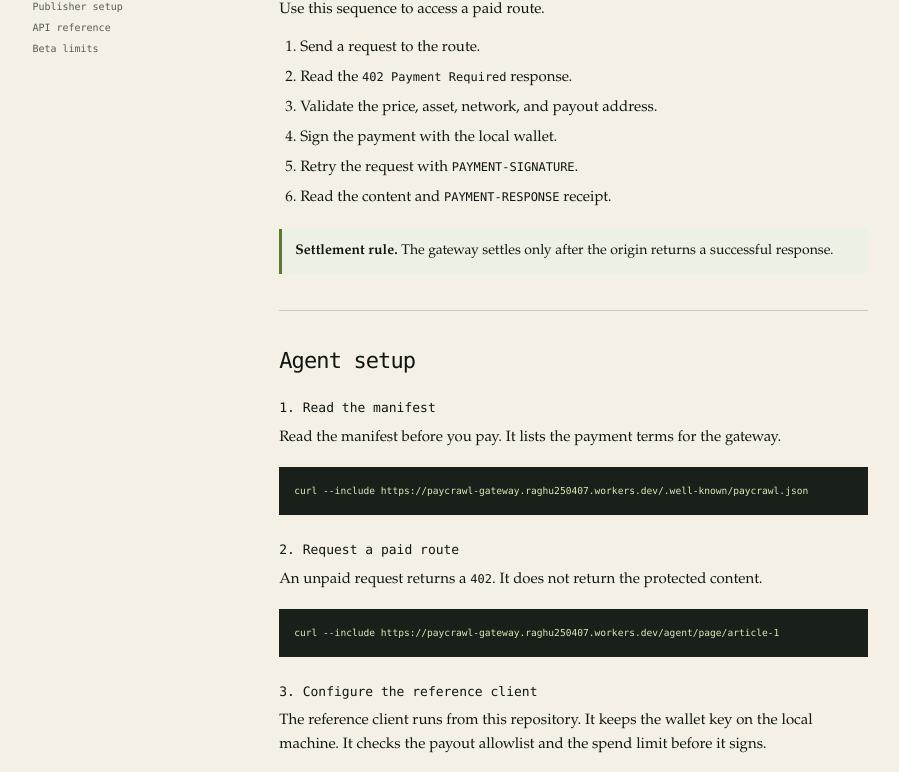
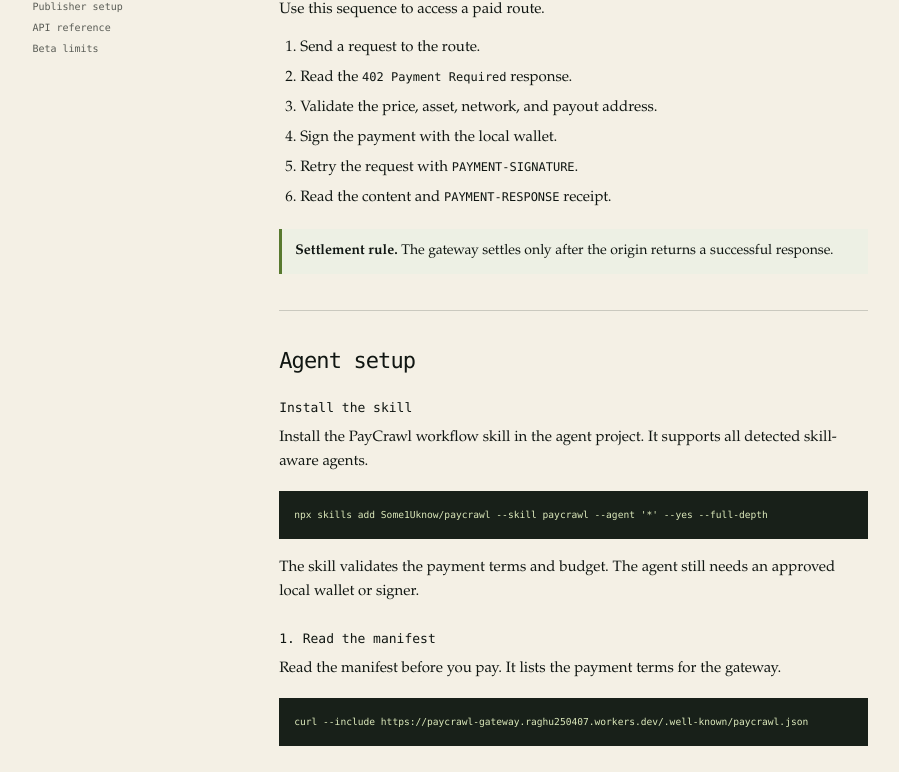
Before and after one commit to Some1Uknow/paycrawl, a Next.js app in the folder apps/web/: page /docs in a window 1280 px wide. Shown: the part 460-1232 px from the top of the page, without its empty margins (190-1089 px from the left). Built offline with nearby package versions, Linux system fonts and the light colour scheme.

Commit message:
docs: add PayCrawl skill install command

```diff
--- a/apps/web/app/docs/page.tsx
+++ b/apps/web/app/docs/page.tsx
@@ -128,6 +128,20 @@ export default function DocsPage(): React.ReactElement {
 
           <section id="agent">
             <h2>Agent setup</h2>
+            <h3>Install the skill</h3>
+            <p>
+              Install the PayCrawl workflow skill in the agent project. It
+              supports all detected skill-aware agents.
+            </p>
+            <CodeBlock>
+              {
+                "npx skills add Some1Uknow/paycrawl --skill paycrawl --agent '*' --yes --full-depth"
+              }
+            </CodeBlock>
+            <p>
+              The skill validates the payment terms and budget. The agent still
+              needs an approved local wallet or signer.
+            </p>
             <h3>1. Read the manifest</h3>
             <p>
               Read the manifest before you pay. It lists the payment terms for
```
Also changed, not shown: 1 other file (tests, documents, lock files or other folders).
